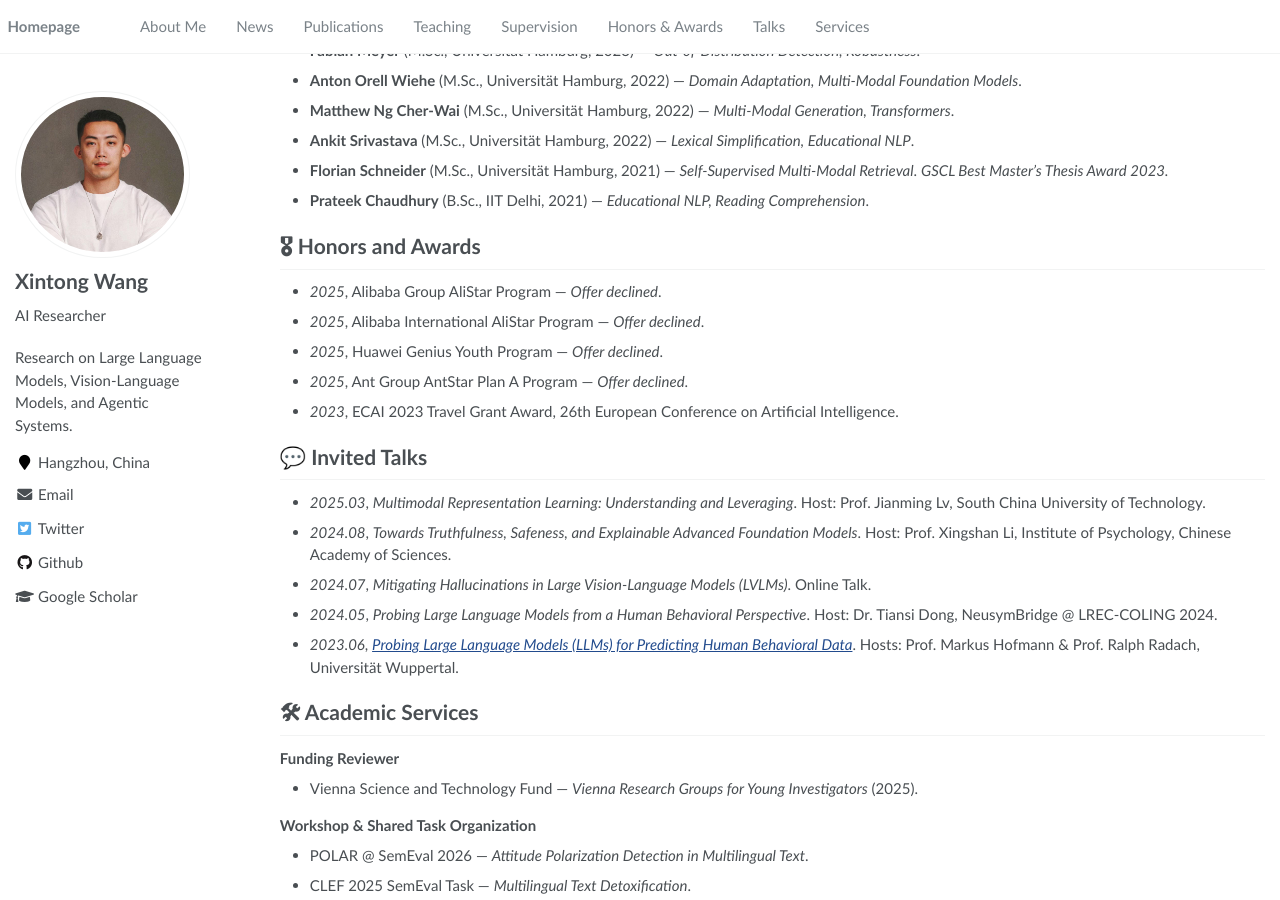
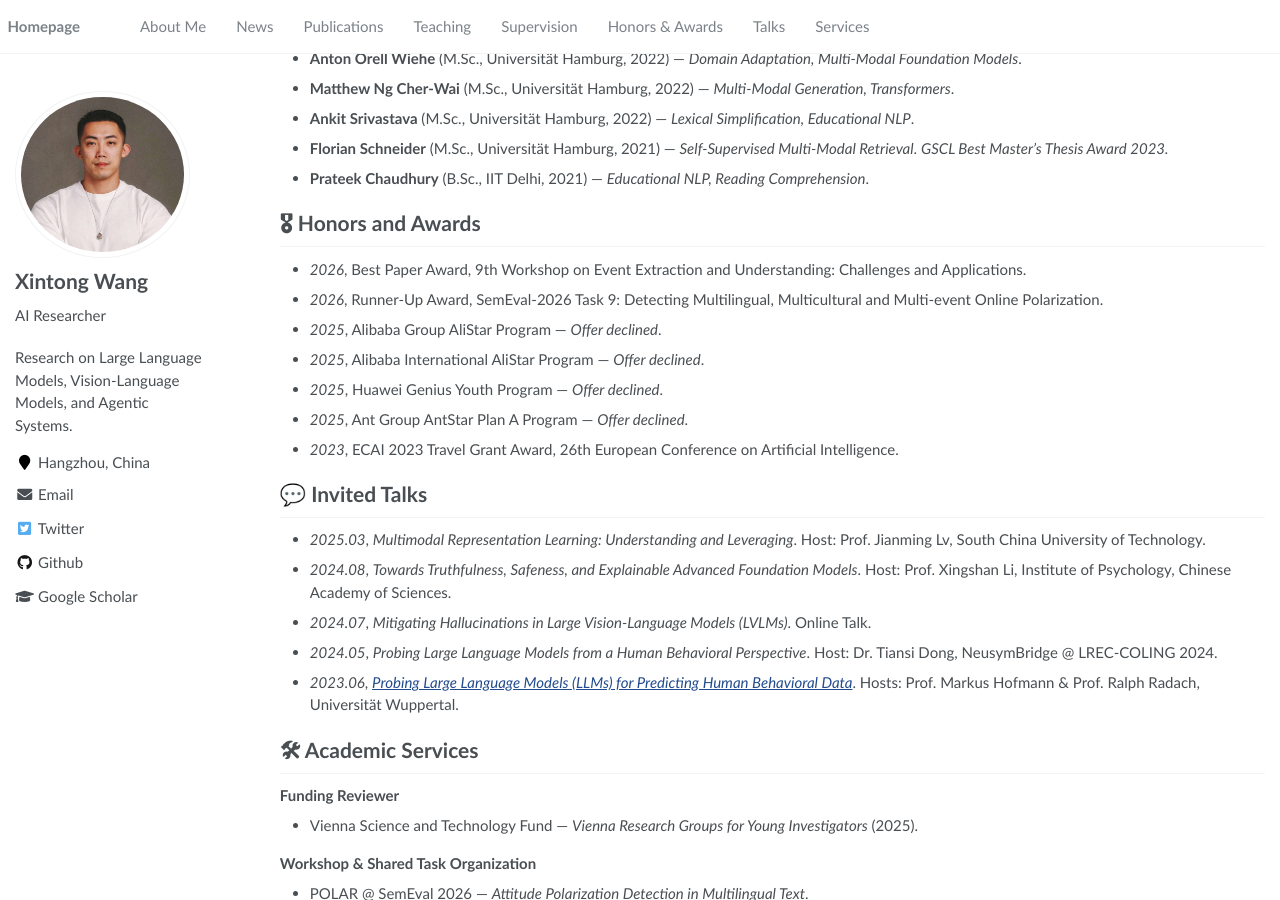
Before and after one commit to Ethanscuter/ethanscuter.github.io, a Jekyll site: the page built from _pages/about.md, in a window 1280 px wide and 900 px high, scrolled down 3766 px. Built offline with Jekyll 4.4.1, drawn with Linux system fonts in a browser that asks for light colours; some of the changed text lies outside the part shown.

Commit message:
Add POLAR awards to honors; soften 2026.03 news wording
Add Best Paper Award (EEUCA 2026) and Runner-Up Award (SemEval-2026
Task 9) to Honors and Awards, and change the 2026.03 news to
"both received awards" for accuracy.

```diff
--- a/_pages/about.md
+++ b/_pages/about.md
@@ -152,6 +152,8 @@
 
 
 # 🎖 Honors and Awards
+- *2026*, Best Paper Award, 9th Workshop on Event Extraction and Understanding: Challenges and Applications.
+- *2026*, Runner-Up Award, SemEval-2026 Task 9: Detecting Multilingual, Multicultural and Multi-event Online Polarization.
 - *2025*, Alibaba Group AliStar Program — *Offer declined*.
 - *2025*, Alibaba International AliStar Program — *Offer declined*.
 - *2025*, Huawei Genius Youth Program — *Offer declined*.
```
Also changed, not shown: other parts of _pages/about.md (+1 -1 lines).
